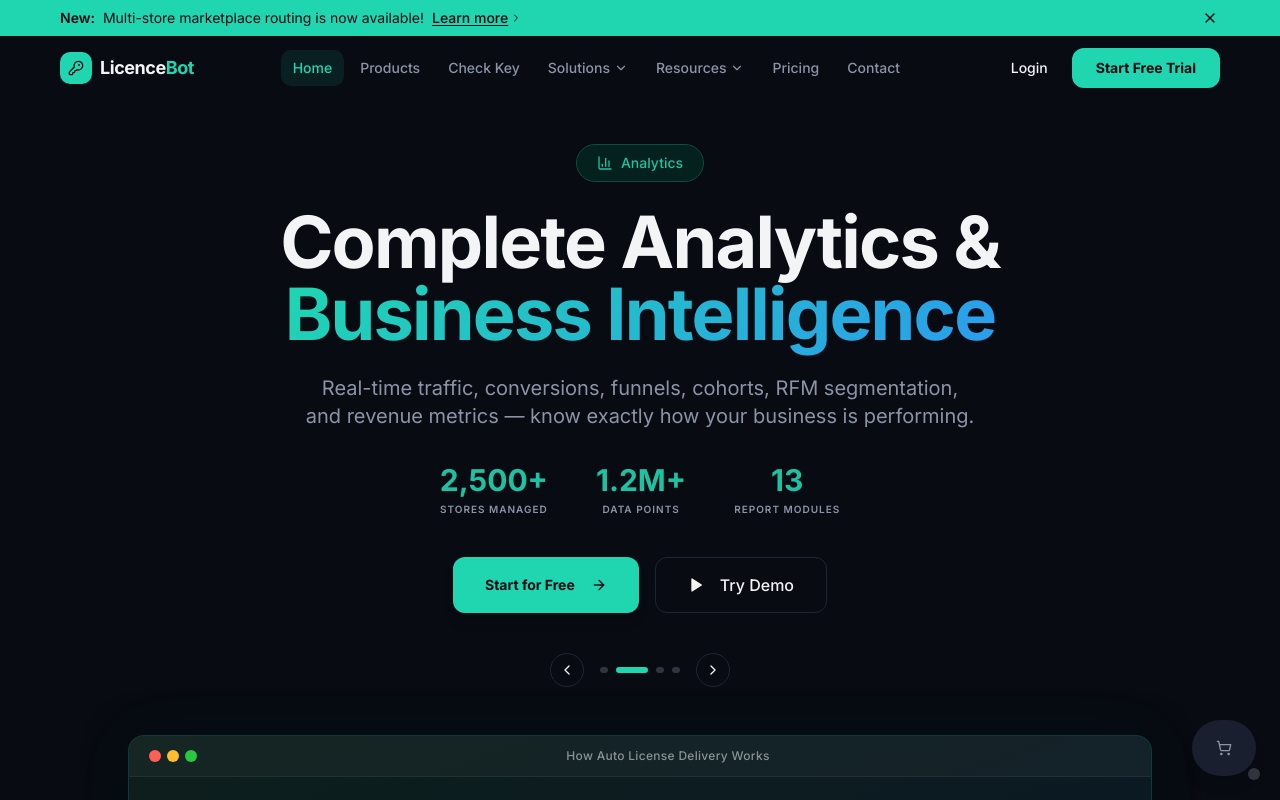
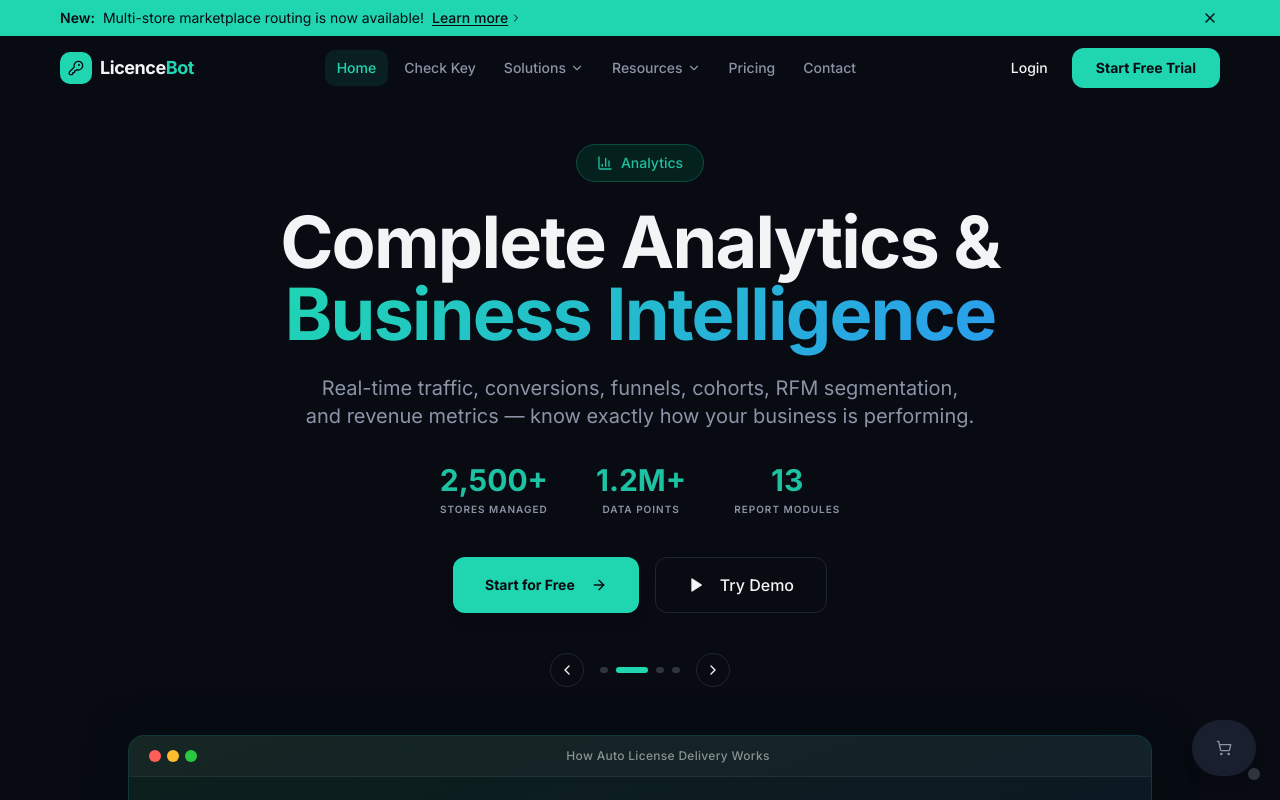
Before and after one commit to rafshanDev90/LicenceBot-Frontend, a Next.js app: page / in a window 1280 px wide. Shown: the top 800 px of the page. Built offline with nearby package versions, Linux system fonts and the light colour scheme.

Commit message:
product route comment out

```diff
--- a/components/public/PublicNavbar.tsx
+++ b/components/public/PublicNavbar.tsx
@@ -29,7 +29,7 @@
 
 const navItems: NavItem[] = [
   { label: "Home", path: "/" },
-  { label: "Products", path: "/products" },
+  // { label: "Products", path: "/products" }, // Temporarily disabled
   { label: "Check Key", path: "/check-key" },
   {
     label: "Solutions",
```
Also changed, not shown: app/_products/page.tsx (renamed from app/products/page.tsx).
